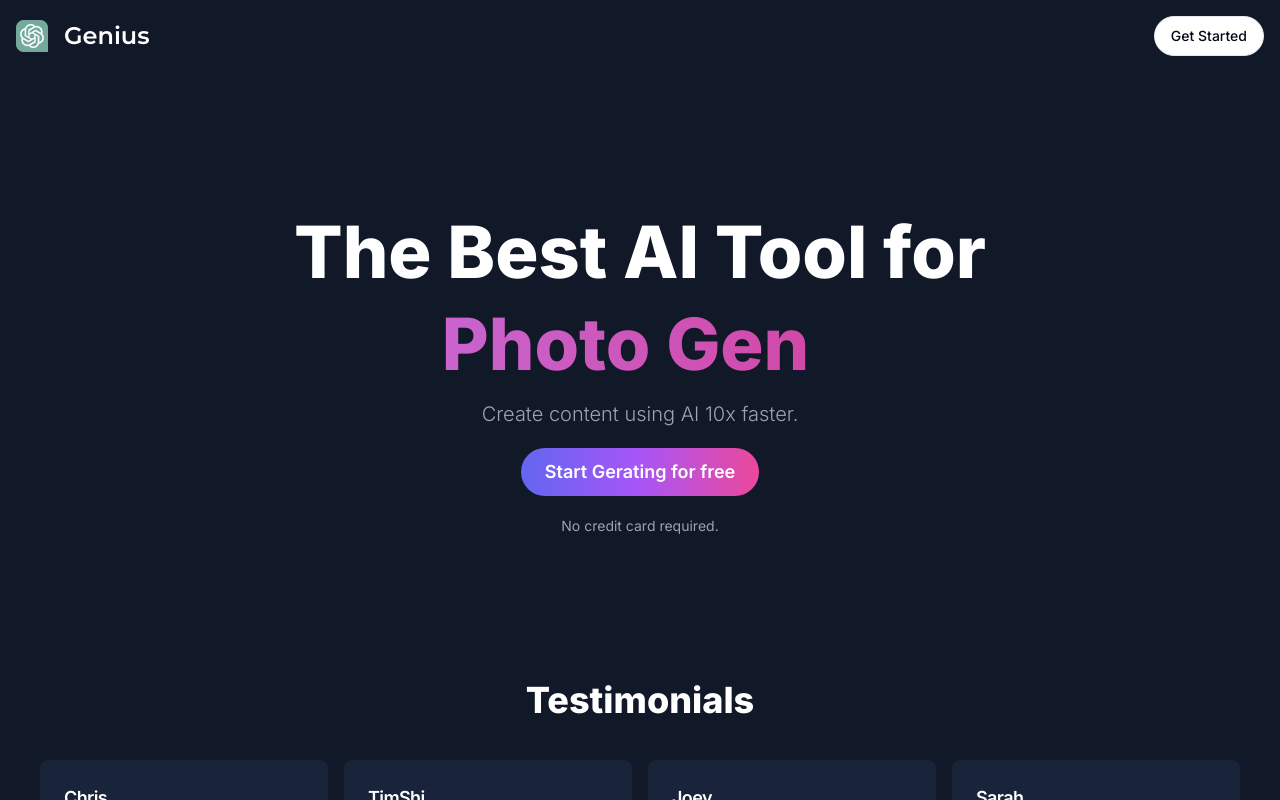
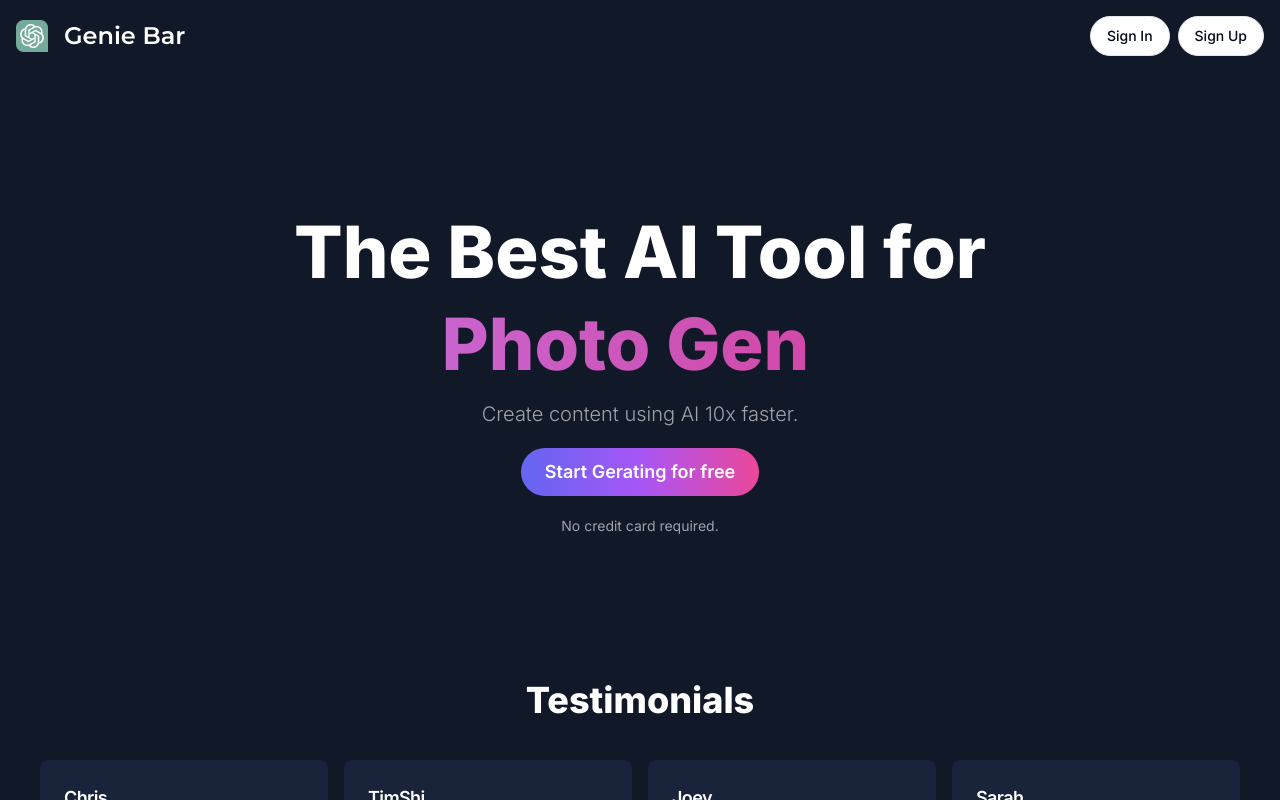
Before and after one commit to Davi-web/ai-sass, a Next.js app: page / in a window 1280 px wide. Built offline with nearby package versions, Linux system fonts and the light colour scheme; no server answers.

Commit message:
Updated sheet component and changed wordings

```diff
--- a/app/(dashboard)/(routes)/dashboard/page.tsx
+++ b/app/(dashboard)/(routes)/dashboard/page.tsx
@@ -15,7 +15,7 @@ import { useRouter } from 'next/navigation';
 
 const tools = [
   {
-    label: 'Converstation',
+    label: 'Conversation',
     icon: MessageSquare,
     color: 'text-violet-500',
     bgColor: 'bg-violet-500/10',
--- a/app/(dashboard)/(routes)/image/page.tsx
+++ b/app/(dashboard)/(routes)/image/page.tsx
@@ -80,7 +80,7 @@ const ImagePage = () => {
                     <Input
                       className="border-0 outline-none focus-visible:ring-0 focus-visible:ring-transparent"
                       disabled={isLoading}
-                      placeholder="A picture of Elon Musk sitting on the moon"
+                      placeholder="A picture of Spongebob sitting on the moon"
                       {...field}
                     />
                   </FormControl>
@@ -142,9 +142,9 @@ const ImagePage = () => {
               )}
             />
             <Button
-              className="col-span-12 lg:col-span-2 w-full -z-10"
+              className="col-span-12 lg:col-span-2 w-full z-10"
+              size="icon"
               type="submit"
-              size="icon"
               disabled={isLoading}
             >
               Generate
@@ -161,16 +161,16 @@ const ImagePage = () => {
         )}
         <div className="grid grid-cols-1 md:grid-cols-2 lg:grid-cols-3 xl:grid-cols-4 gap-4 mt-8">
           {images.map((src) => (
-            <Card key={src} className="rounded-lg overflow-hidden">
+            <Card
+              key={src}
+              className="rounded-lg overflow-hidden"
+              onClick={() => window.open(src)}
+            >
               <div className="relative aspect-square">
                 <Image src={src} alt="Image" fill />
               </div>
               <CardFooter className="p-2">
-                <Button
-                  variant="secondary"
-                  className="w-full"
-                  onClick={() => window.open(src)}
-                >
+                <Button variant="secondary" className="w-full">
                   <Download className="h-4 w-4 mr-2" />
                   Download
                 </Button>
--- a/components/landing-hero.tsx
+++ b/components/landing-hero.tsx
@@ -15,7 +15,7 @@ export const LandingHero = () => {
           <TypewriterComponent
             options={{
               strings: [
-                'chatbot.',
+                'Chatbot.',
                 'Photo Generation.',
                 'Music Generation.',
                 'Code Generation.',
--- a/components/landing-navbar.tsx
+++ b/components/landing-navbar.tsx
@@ -21,15 +21,30 @@ export const LandingNavbar = () => {
           <Image fill alt="Logo" src="/logo.webp" />
         </div>
         <h1 className={cn('text-2xl font-bold text-white', font.className)}>
-          Genius
+          Genie Bar
         </h1>
       </Link>
       <div className="flex items-center gap-x-2">
-        <Link href={isSignedIn ? '/dashboard' : '/sign-in'}>
-          <Button variant={'outline'} className="rounded-full">
-            Get Started
-          </Button>
-        </Link>
+        {isSignedIn ? (
+          <Link href={'/dashboard'}>
+            <Button variant={'outline'} className="rounded-full">
+              Dashboard
+            </Button>
+          </Link>
+        ) : (
+          <>
+            <Link href={'/sign-in'}>
+              <Button variant={'outline'} className="rounded-full">
+                Sign In
+              </Button>
+            </Link>
+            <Link href={'/sign-up'}>
+              <Button variant={'outline'} className="rounded-full">
+                Sign Up
+              </Button>
+            </Link>
+          </>
+        )}
       </div>
     </nav>
   );
--- a/components/mobile-sidebar.tsx
+++ b/components/mobile-sidebar.tsx
@@ -35,7 +35,7 @@ const MobileSidebar = ({
           <Menu />
         </Button>
       </SheetTrigger>
-      <SheetContent side="left" className="p-0">
+      <SheetContent side={'top'} className="p-0">
         <Sidebar apiLimitCount={apiLimitCount} isPro={isPro} />
       </SheetContent>
     </Sheet>
--- a/components/sidebar.tsx
+++ b/components/sidebar.tsx
@@ -81,7 +81,7 @@ const Sidebar = ({ apiLimitCount, isPro = false }: SidebarProps) => {
             <Image fill alt="logo" src="/logo.webp" />
           </div>
           <h1 className={cn('text-2xl font-bold', mosterrat.className)}>
-            Genius
+            Genie Bar
           </h1>
         </Link>
         <div className="space-y-1">
--- a/components/ui/sheet.tsx
+++ b/components/ui/sheet.tsx
@@ -1,25 +1,25 @@
-"use client"
+'use client';
 
-import * as React from "react"
-import * as SheetPrimitive from "@radix-ui/react-dialog"
-import { cva, type VariantProps } from "class-variance-authority"
-import { X } from "lucide-react"
+import * as React from 'react';
+import * as SheetPrimitive from '@radix-ui/react-dialog';
+import { cva, type VariantProps } from 'class-variance-authority';
+import { X } from 'lucide-react';
 
-import { cn } from "@/lib/utils"
+import { cn } from '@/lib/utils';
 
-const Sheet = SheetPrimitive.Root
+const Sheet = SheetPrimitive.Root;
 
-const SheetTrigger = SheetPrimitive.Trigger
+const SheetTrigger = SheetPrimitive.Trigger;
 
-const SheetClose = SheetPrimitive.Close
+const SheetClose = SheetPrimitive.Close;
 
 const SheetPortal = ({
   className,
   ...props
 }: SheetPrimitive.DialogPortalProps) => (
   <SheetPrimitive.Portal className={cn(className)} {...props} />
-)
-SheetPortal.displayName = SheetPrimitive.Portal.displayName
+);
+SheetPortal.displayName = SheetPrimitive.Portal.displayName;
 
 const SheetOverlay = React.forwardRef<
   React.ElementRef<typeof SheetPrimitive.Overlay>,
@@ -27,33 +27,33 @@ const SheetOverlay = React.forwardRef<
 >(({ className, ...props }, ref) => (
   <SheetPrimitive.Overlay
     className={cn(
-      "fixed inset-0 z-50 bg-background/80 backdrop-blur-sm data-[state=open]:animate-in data-[state=closed]:animate-out data-[state=closed]:fade-out-0 data-[state=open]:fade-in-0",
+      'fixed inset-0 z-50 bg-background/80 backdrop-blur-sm data-[state=open]:animate-in data-[state=closed]:animate-out data-[state=closed]:fade-out-0 data-[state=open]:fade-in-0',
       className
     )}
     {...props}
     ref={ref}
   />
-))
-SheetOverlay.displayName = SheetPrimitive.Overlay.displayName
+));
+SheetOverlay.displayName = SheetPrimitive.Overlay.displayName;
 
 const sheetVariants = cva(
-  "fixed z-50 gap-4 bg-background p-6 shadow-lg transition ease-in-out data-[state=open]:animate-in data-[state=closed]:animate-out data-[state=closed]:duration-300 data-[state=open]:duration-500",
+  'fixed z-50 gap-4 bg-background p-6 shadow-lg transition ease-in-out data-[state=open]:animate-in data-[state=closed]:animate-out data-[state=closed]:duration-300 data-[state=open]:duration-500',
   {
     variants: {
       side: {
-        top: "inset-x-0 top-0 border-b data-[state=closed]:slide-out-to-top data-[state=open]:slide-in-from-top",
+        top: 'inset-x-0 top-0 border-b data-[state=closed]:slide-out-to-top data-[state=open]:slide-in-from-top',
         bottom:
-          "inset-x-0 bottom-0 border-t data-[state=closed]:slide-out-to-bottom data-[state=open]:slide-in-from-bottom",
-        left: "inset-y-0 left-0 h-full w-3/4 border-r data-[state=closed]:slide-out-to-left data-[state=open]:slide-in-from-left sm:max-w-sm",
+          'inset-x-0 bottom-0 border-t data-[state=closed]:slide-out-to-bottom data-[state=open]:slide-in-from-bottom',
+        left: 'inset-y-0 left-0 h-full w-3/4 border-r data-[state=closed]:slide-out-to-left data-[state=open]:slide-in-from-left sm:max-w-sm',
         right:
-          "inset-y-0 right-0 h-full w-3/4  border-l data-[state=closed]:slide-out-to-right data-[state=open]:slide-in-from-right sm:max-w-sm",
+          'inset-y-0 right-0 h-full w-3/4  border-l data-[state=closed]:slide-out-to-right data-[state=open]:slide-in-from-right sm:max-w-sm',
       },
     },
     defaultVariants: {
-      side: "right",
+      side: 'right',
     },
   }
-)
+);
 
 interface SheetContentProps
   extends React.ComponentPropsWithoutRef<typeof SheetPrimitive.Content>,
@@ -62,7 +62,7 @@ interface SheetContentProps
 const SheetContent = React.forwardRef<
   React.ElementRef<typeof SheetPrimitive.Content>,
   SheetContentProps
->(({ side = "right", className, children, ...props }, ref) => (
+>(({ side = 'right', className, children, ...props }, ref) => (
   <SheetPortal>
     <SheetOverlay />
     <SheetPrimitive.Content
@@ -72,13 +72,13 @@ const SheetContent = React.forwardRef<
     >
       {children}
       <SheetPrimitive.Close className="absolute right-4 top-4 rounded-sm opacity-70 ring-offset-background transition-opacity hover:opacity-100 focus:outline-none focus:ring-2 focus:ring-ring focus:ring-offset-2 disabled:pointer-events-none data-[state=open]:bg-secondary">
-        <X className="h-4 w-4" />
+        <X className="h-4 w-4 text-white" />
         <span className="sr-only">Close</span>
       </SheetPrimitive.Close>
     </SheetPrimitive.Content>
   </SheetPortal>
-))
-SheetContent.displayName = SheetPrimitive.Content.displayName
+));
+SheetContent.displayName = SheetPrimitive.Content.displayName;
 
 const SheetHeader = ({
   className,
@@ -86,13 +86,13 @@ const SheetHeader = ({
 }: React.HTMLAttributes<HTMLDivElement>) => (
   <div
     className={cn(
-      "flex flex-col space-y-2 text-center sm:text-left",
+      'flex flex-col space-y-2 text-center sm:text-left',
       className
     )}
     {...props}
   />
-)
-SheetHeader.displayName = "SheetHeader"
+);
+SheetHeader.displayName = 'SheetHeader';
 
 const SheetFooter = ({
   className,
@@ -100,13 +100,13 @@ const SheetFooter = ({
 }: React.HTMLAttributes<HTMLDivElement>) => (
   <div
     className={cn(
-      "flex flex-col-reverse sm:flex-row sm:justify-end sm:space-x-2",
+      'flex flex-col-reverse sm:flex-row sm:justify-end sm:space-x-2',
       className
     )}
     {...props}
   />
-)
-SheetFooter.displayName = "SheetFooter"
+);
+SheetFooter.displayName = 'SheetFooter';
 
 const SheetTitle = React.forwardRef<
   React.ElementRef<typeof SheetPrimitive.Title>,
@@ -114,11 +114,11 @@ const SheetTitle = React.forwardRef<
 >(({ className, ...props }, ref) => (
   <SheetPrimitive.Title
     ref={ref}
-    className={cn("text-lg font-semibold text-foreground", className)}
+    className={cn('text-lg font-semibold text-foreground', className)}
     {...props}
   />
-))
-SheetTitle.displayName = SheetPrimitive.Title.displayName
+));
+SheetTitle.displayName = SheetPrimitive.Title.displayName;
 
 const SheetDescription = React.forwardRef<
   React.ElementRef<typeof SheetPrimitive.Description>,
@@ -126,11 +126,11 @@ const SheetDescription = React.forwardRef<
 >(({ className, ...props }, ref) => (
   <SheetPrimitive.Description
     ref={ref}
-    className={cn("text-sm text-muted-foreground", className)}
+    className={cn('text-sm text-muted-foreground', className)}
     {...props}
   />
-))
-SheetDescription.displayName = SheetPrimitive.Description.displayName
+));
+SheetDescription.displayName = SheetPrimitive.Description.displayName;
 
 export {
   Sheet,
@@ -141,4 +141,4 @@ export {
   SheetFooter,
   SheetTitle,
   SheetDescription,
-}
+};
```
Also changed, not shown: public/lamp-logo.jpeg (added).
